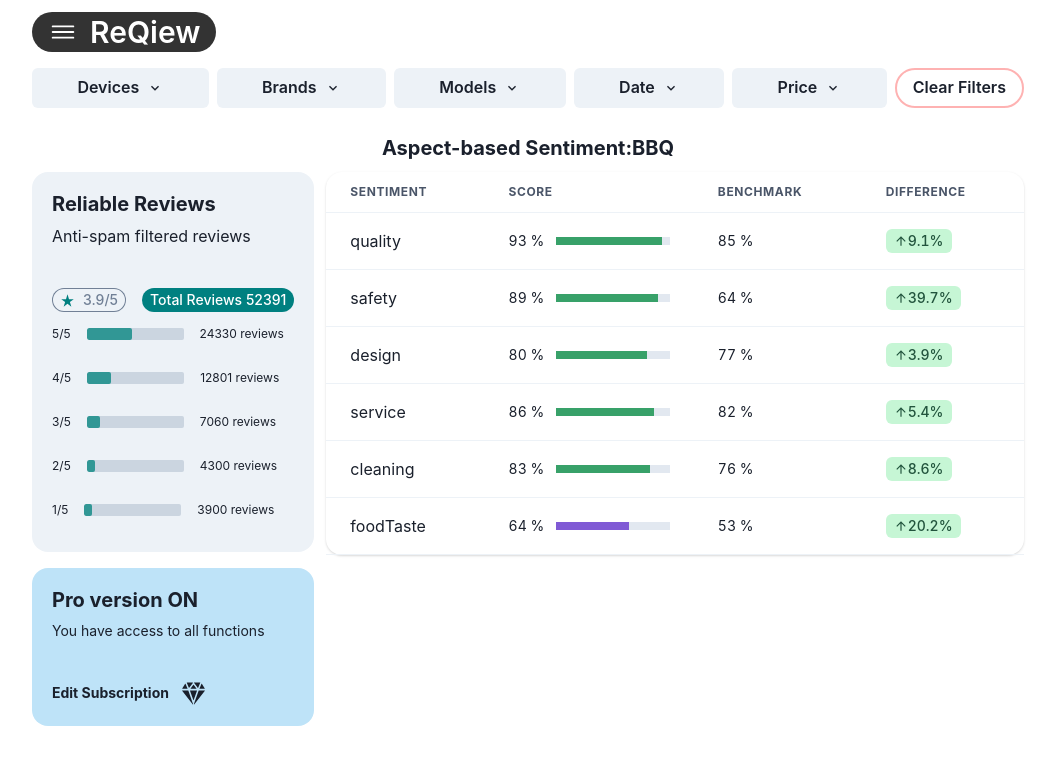
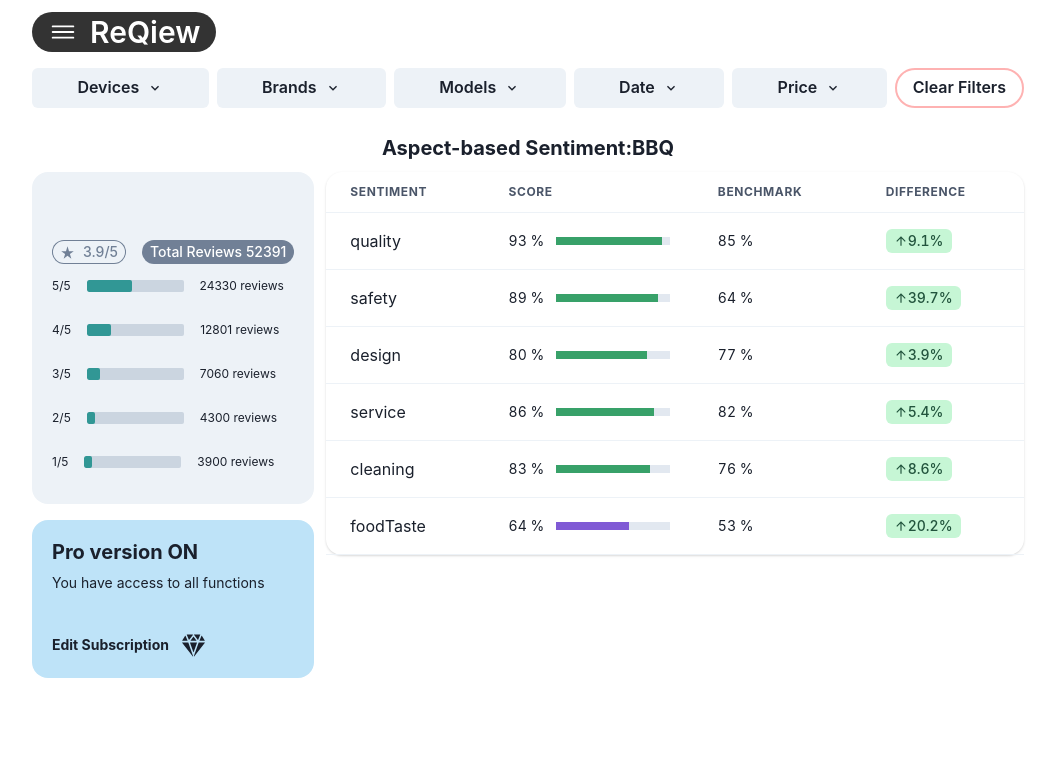
Before and after one commit to ruthtempo/reqiew, a React (Create React App) app: page / in a window 1280 px wide. Shown: the top 764 px of the page, without its empty margins (112-1167 px from the left). Built offline with nearby package versions, Linux system fonts and the light colour scheme.

Commit message:
adds props to reviews card to make more reusable

```diff
--- a/src/components/ReviewsCard.tsx
+++ b/src/components/ReviewsCard.tsx
@@ -12,7 +12,14 @@ import { MdStarRate } from "react-icons/md";
 import { Entity } from "../_DATA";
 import { RatingBar } from "./RatingBar";
 
-export const ReviewsCard = (p: { productData: Entity[] }) => {
+export const ReviewsCard = (p: {
+  productData: Entity[];
+  title: string;
+  subtitle: string;
+  barColor: string;
+  starColor: string;
+  tagBg: string;
+}) => {
   const totalRatingProStar = p.productData
     .map((data) => data.rating)
     .reduce(
@@ -34,26 +41,26 @@ export const ReviewsCard = (p: { productData: Entity[] }) => {
     (acc, curr, i) => acc + (5 - i) * (curr / totalReviewSum),
     0
   );
-  console.log(starAverage);
 
   return (
     <Card bg={"gray.100"} variant="filled" borderRadius="2xl">
       <CardHeader>
-        <Heading size="md">Reliable Reviews</Heading>
-        <Text pt="2">Anti-spam filtered reviews</Text>
+        <Heading size="md">{p.title}</Heading>
+        <Text pt="2">{p.subtitle}</Text>
       </CardHeader>
       <CardBody>
         <Flex justifyContent="space-around" gap={4}>
           <Tag variant="outline" borderRadius="full" alignItems="center">
-            <Icon as={MdStarRate} boxSize={15} color="teal" mr={2} />
+            <Icon as={MdStarRate} boxSize={15} color={p.starColor} mr={2} />
             {starAverage ? starAverage.toFixed(1) : 0}/5
           </Tag>
-          <Tag variant="solid" borderRadius="full" bg="teal">
+          <Tag variant="solid" borderRadius="full" bg={p.tagBg}>
             <Text>Total Reviews {totalReviewSum}</Text>
           </Tag>
         </Flex>
         {totalRatingProStar.map((rating, i) => (
           <RatingBar
+            colorScheme={p.barColor}
             star={5 - i}
             reviews={rating}
             value={rating}
```
